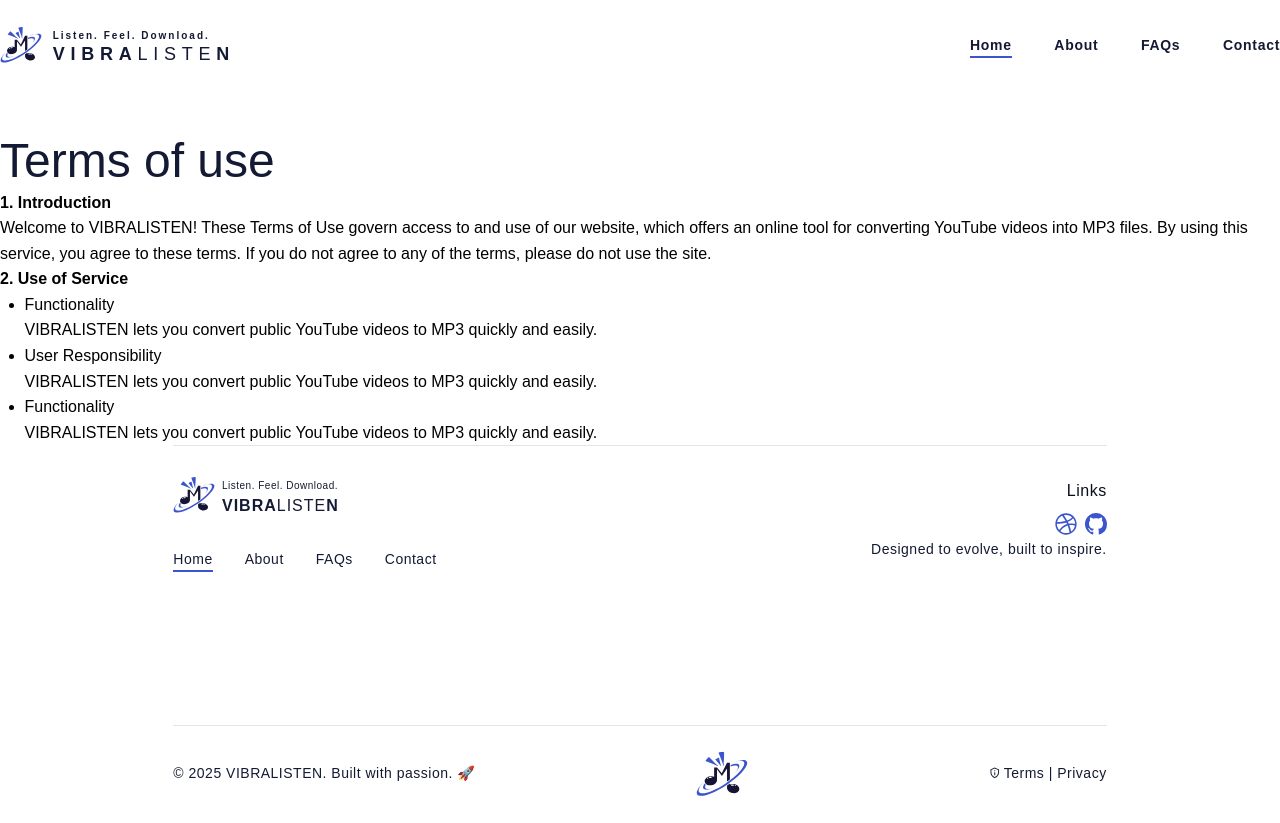
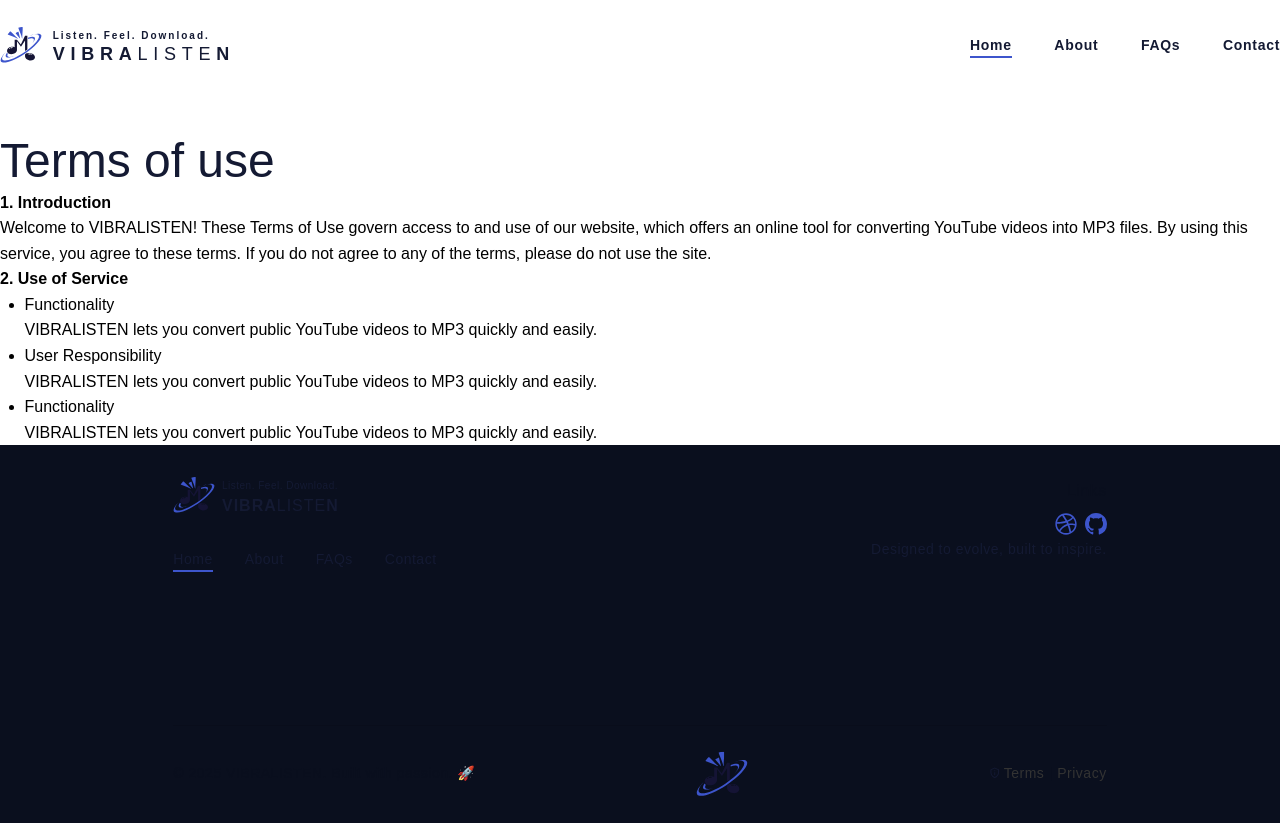
Before and after one commit to lodsa-ntos/youtube-to-mp3-converter, a React (Vite) app in the folder frontend/: page /therms in a window 1280 px wide. Built offline with nearby package versions, Linux system fonts and the light colour scheme; a web font is replaced by a local one.

Commit message:
Refactor footer styles; update background colors, adjust text colors, and remove unnecessary elements for improved design

```diff
--- a/frontend/src/assets/styles/global.css
+++ b/frontend/src/assets/styles/global.css
@@ -5,11 +5,11 @@
   Colour palette
   */
   --blue-vibrant: #3d55cc;
-  --blue-vibrant-baby: #3e5efe;
   --dark-grey: #141a33;
   --grey: #505673;
+  --grey2: #878CA8;
   --light-grey: #dadef2;
-  --light-grey2: #f5f6fa;
+  --light-blue-grey2: #f5f6fa;
   --white: #FFFFFF;
   --black: #0A0F1E;
 
--- a/frontend/src/components/Footer/Footer.css
+++ b/frontend/src/components/Footer/Footer.css
@@ -2,19 +2,11 @@
   position: relative;
   justify-content: center;
   align-items: center;
-  background-color: var(--white);
+  background-color: var(--black);
   padding: 25px 130pt 30px 130pt;
   height: 35vh;
 }
-.footer-content::before {
-  content: "";
-  position: absolute;
-  top: 0;
-  left: 130pt;
-  right: 130pt;
-  height: 1px;
-  background-color: rgba(0, 0, 0, .1);
-}
+
 .footer-logo-container a {
   display: flex;
   text-decoration: none;
@@ -217,7 +209,7 @@
   display: flex;
   align-items: center;
   justify-content: space-between;
-  background-color: var(--white);
+  background-color: var(--black) ;
   height: 12.2vh;
   padding: 0 130pt 0 130pt;
 }
@@ -236,7 +228,7 @@
   Font-weight: 400px;
   Letter-spacing: 0.5px;
   Line-height: 1.4;
-  color: var(--dark-grey);
+  color: var(--black);
 }
 .footer-left {
   display: flex;
@@ -252,13 +244,14 @@
 }
 .footer-terms {
   padding-left: 20px;
+  color: #444444;
 }
 .footer-privacy,
 .footer-terms {
   position: relative;
   display: inline-block;
   text-decoration: none;
-  color: var(--dark-grey);
+  color: #333333;
   transition: transform .3s ease-in-out;
 }
 .footer-terms:hover,
```
